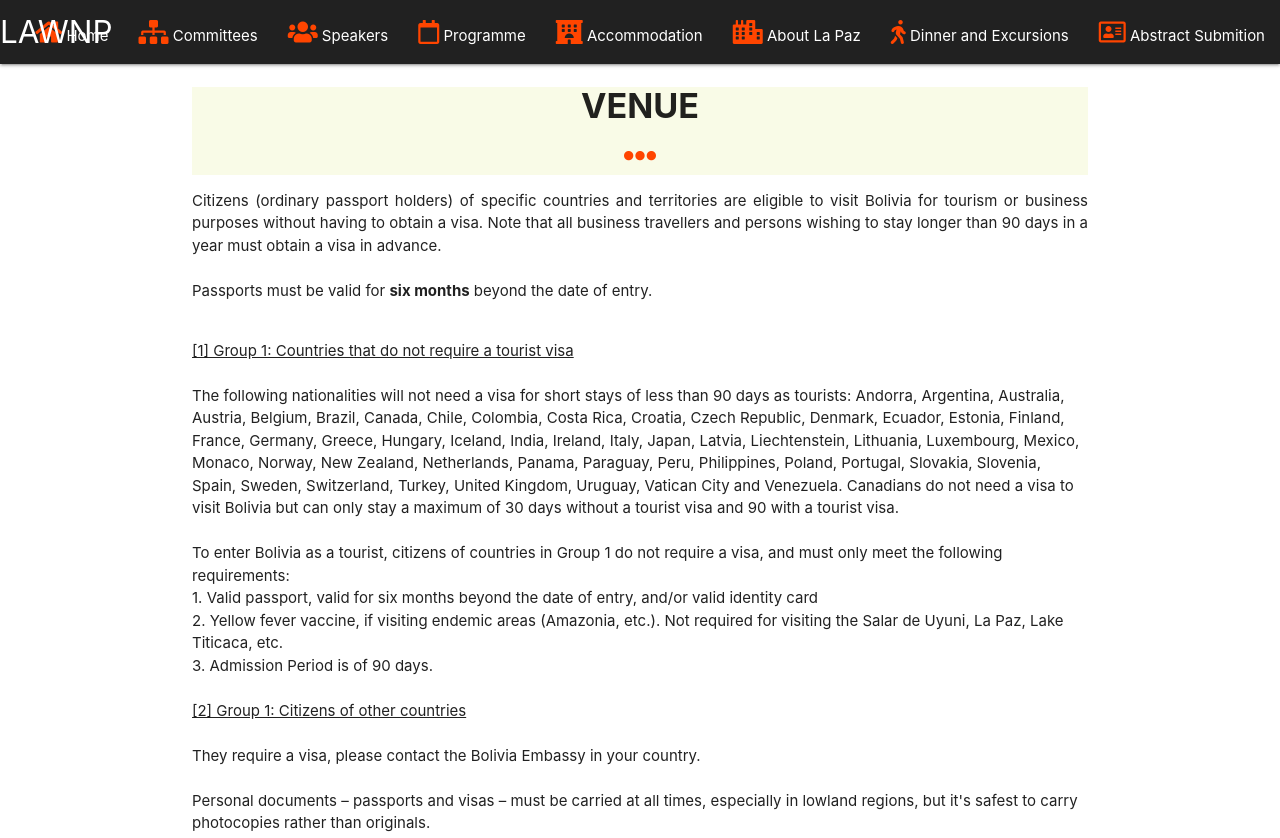
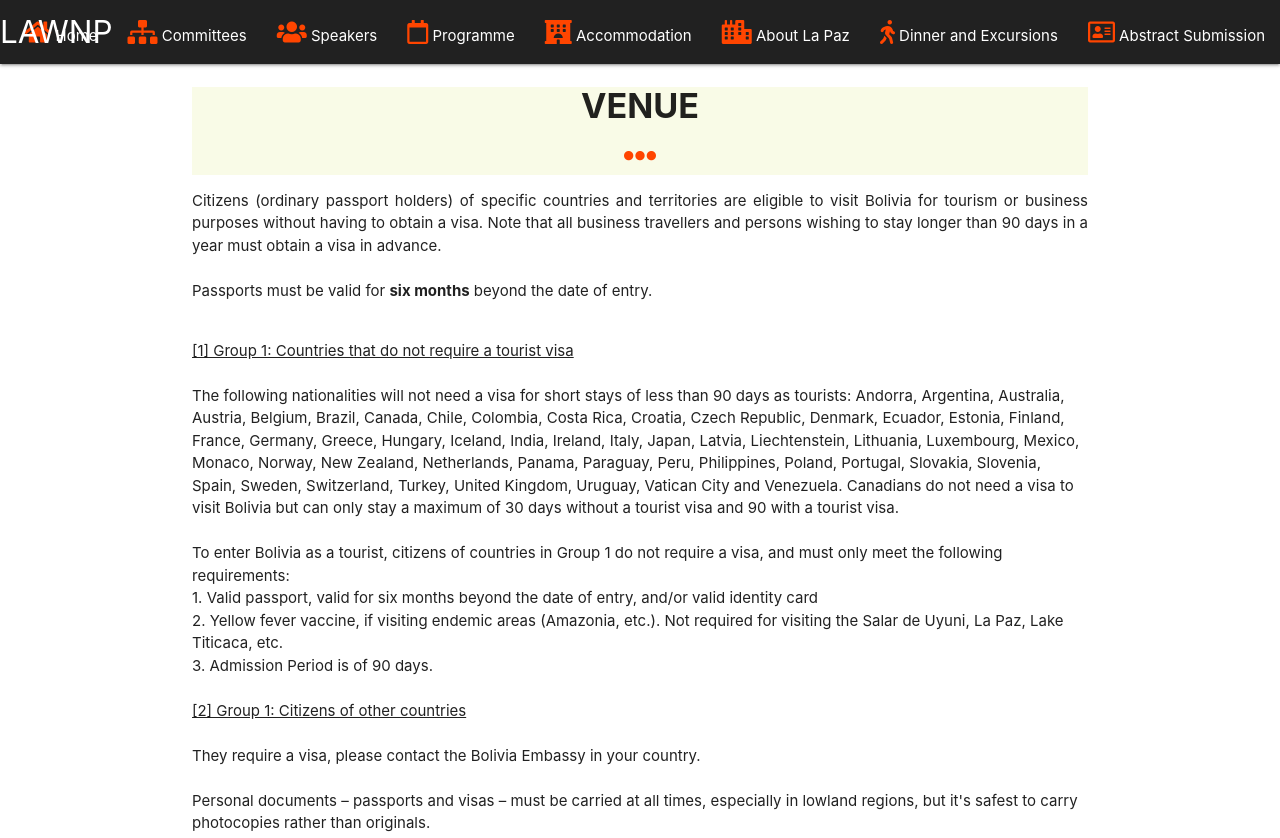
Before and after one commit to Chrisferdynand/lawnp2019, a plain HTML site: page venue.html in a window 1280 px wide. Shown: the top 838 px of the page. Drawn offline with nearby package versions, Linux system fonts and the light colour scheme.

Commit message:
Update venue.html

```diff
--- a/venue.html
+++ b/venue.html
@@ -59,7 +59,7 @@
             <li><a href="./accommodation.html"><i class="fas fa-hotel"></i> Accommodation</a></li>
             <li><a href="./about-lapaz.html"><i class="fas fa-city"></i> About La Paz</a></li>
             <li><a href="./dinner-excursions.html"><i class="fas fa-walking"></i> Dinner and Excursions</a></li>
-            <li><a href="./abstract.html"><i class="far fa-address-card"></i> Abstract Submition</a></li>
+            <li><a href="./abstract.html"><i class="far fa-address-card"></i> Abstract Submission</a></li>
           </ul>
         </div>
       </nav>
@@ -71,7 +71,7 @@
             <li><a href="./accommodation.html"><i class="fas fa-hotel"></i> Accommodation</a></li>
             <li><a href="./about-lapaz.html"><i class="fas fa-city"></i> About La Paz</a></li>
             <li><a href="./dinner-excursions.html"><i class="fas fa-walking"></i> Dinner and Excursions</a></li>
-            <li><a href="./abstract.html"><i class="far fa-address-card"></i> Abstract Submition</a></li>
+            <li><a href="./abstract.html"><i class="far fa-address-card"></i> Abstract Submission</a></li>
       </ul><!--FIN MENU-->
 
     <!--TITULO DE LA PAGINA-->
```
